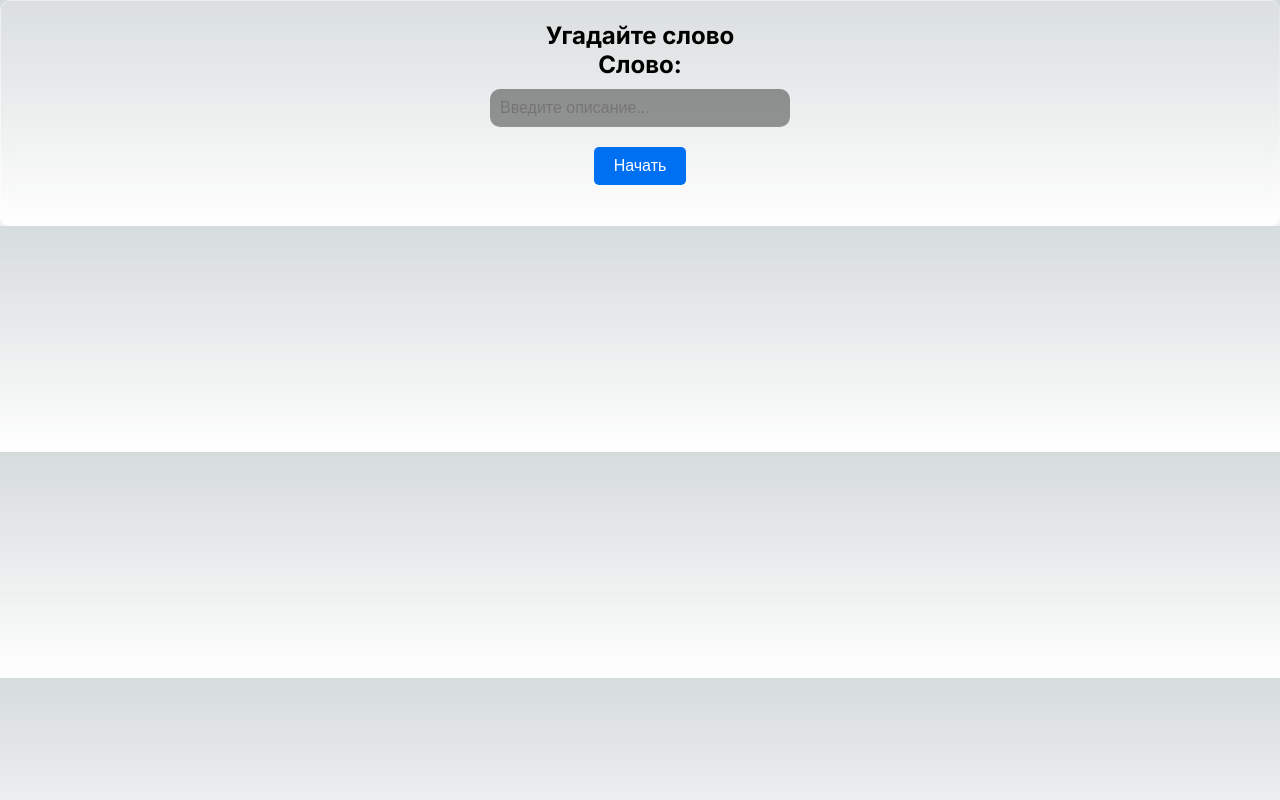
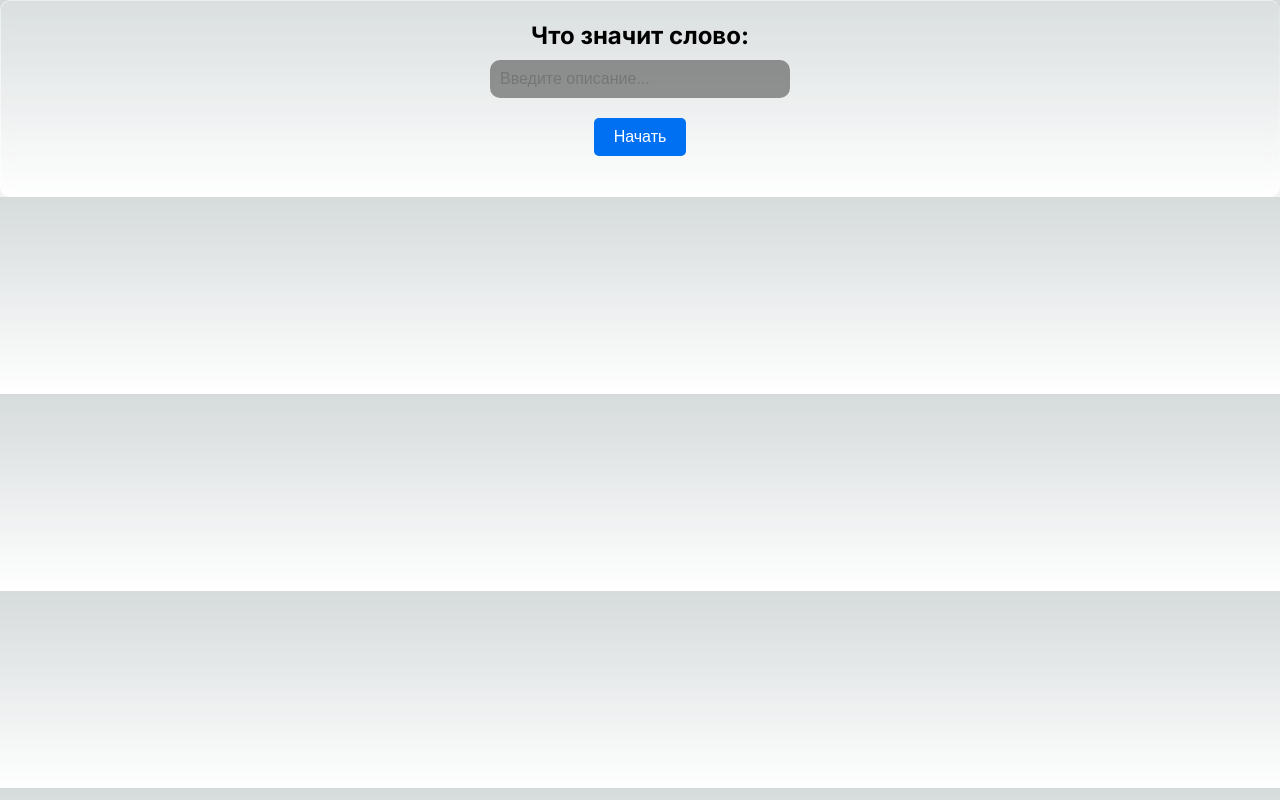
Before and after one commit to RUS29TAM/server, a Next.js app: page /pages/GuessWord in a window 1280 px wide. Built offline with nearby package versions, Linux system fonts and the light colour scheme.

Commit message:
chore: styles

```diff
--- a/src/app/pages/GuessWord/page.tsx
+++ b/src/app/pages/GuessWord/page.tsx
@@ -66,8 +66,8 @@ const GuessWord: React.FC = () => {
 
     return (
         <div className={styles.formContainer}>
-            <h2>Угадайте слово</h2>
-            <h2>Слово: <strong>{randomWord}</strong></h2>
+            <h2>Что значит слово: {randomWord}</h2>
+            <h2></h2>
             <div className={styles.inputWrapper}>
                 <input
                     className={styles.inputField}
```
